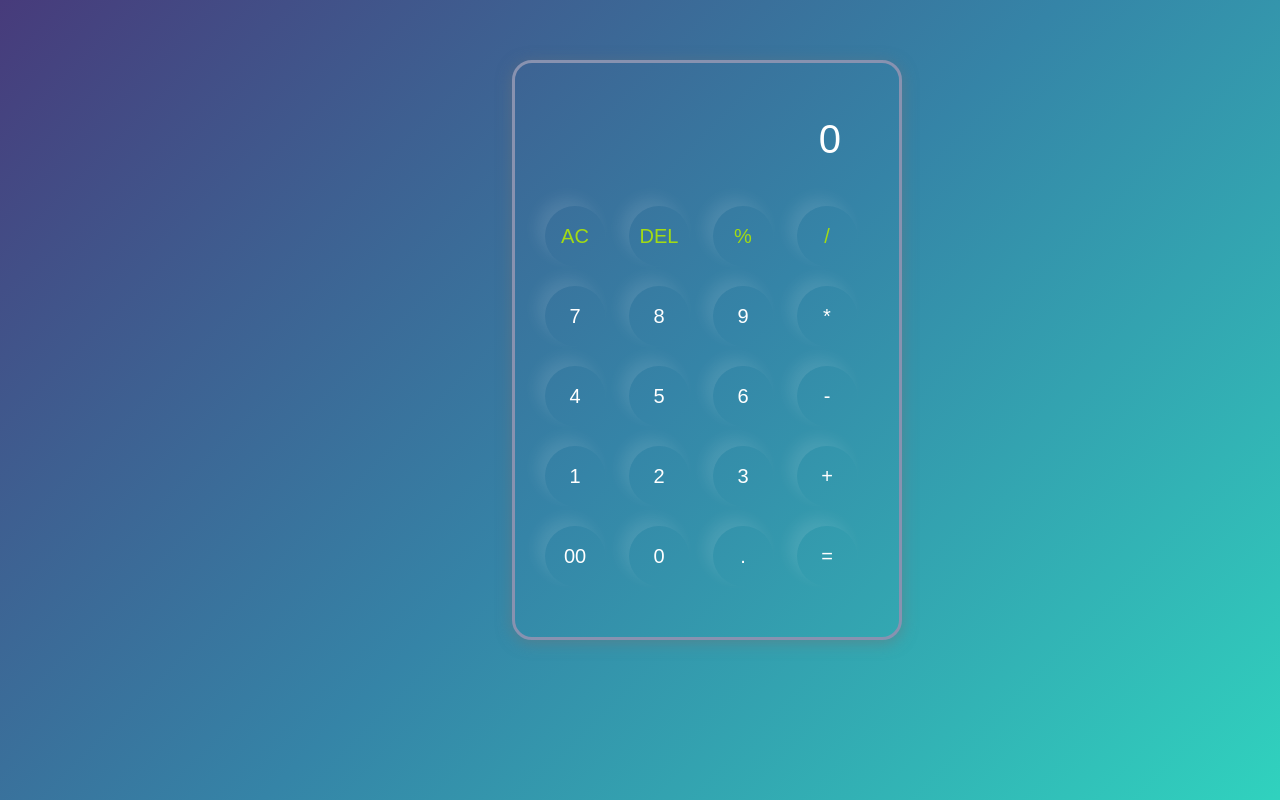
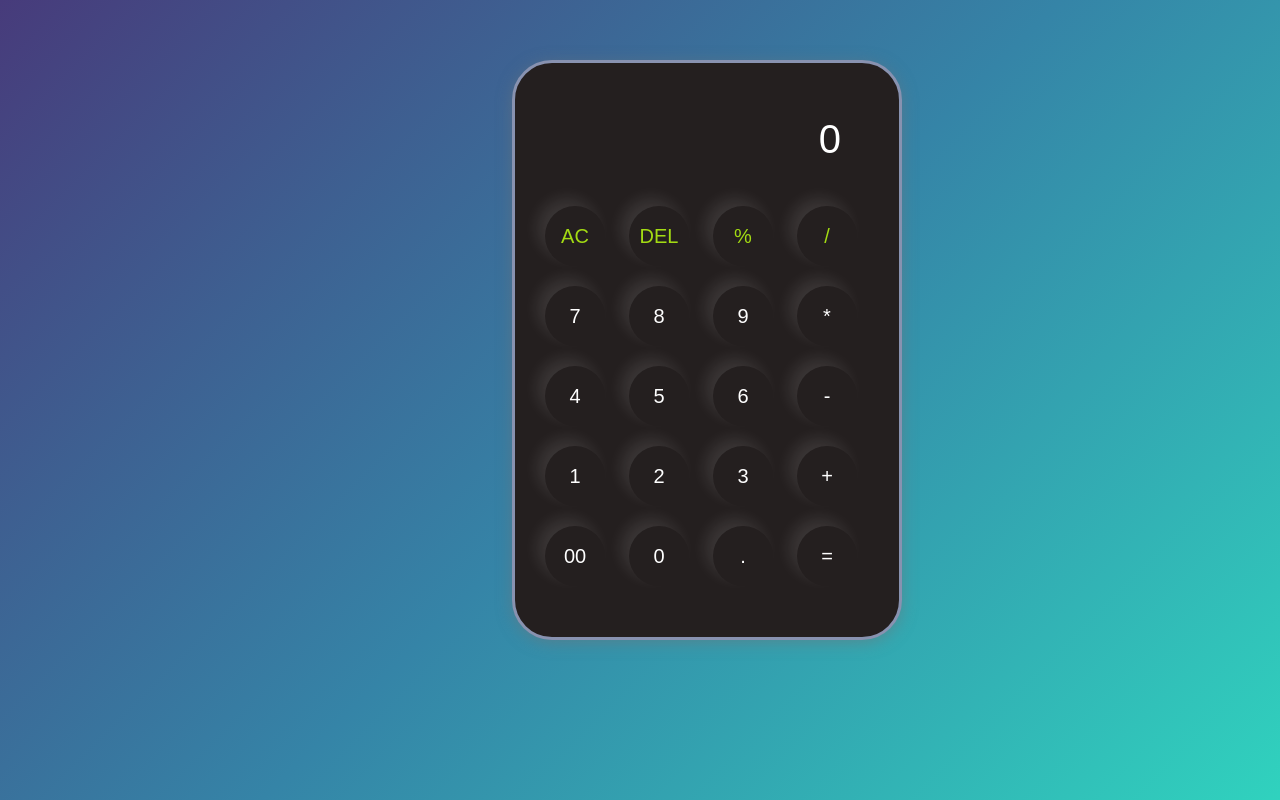
Before and after one commit to Yogita221/Prompt4, a plain HTML site: page index.html in a window 1280 px wide. Drawn offline with Linux system fonts and the light colour scheme.

Commit message:
calculator

```diff
--- a/style.css
+++ b/style.css
@@ -20,8 +20,8 @@ body {
     height:580px ;
     border: 3px solid #8892b0;
     padding: 20px;
-    border-radius: 20px;
-    background: transparent;
+    border-radius: 40px;
+    background: rgb(36, 31, 31);
     box-shadow: 0px 3px 15px rgba(113, 115, 119, 0.5);
 
 
```
